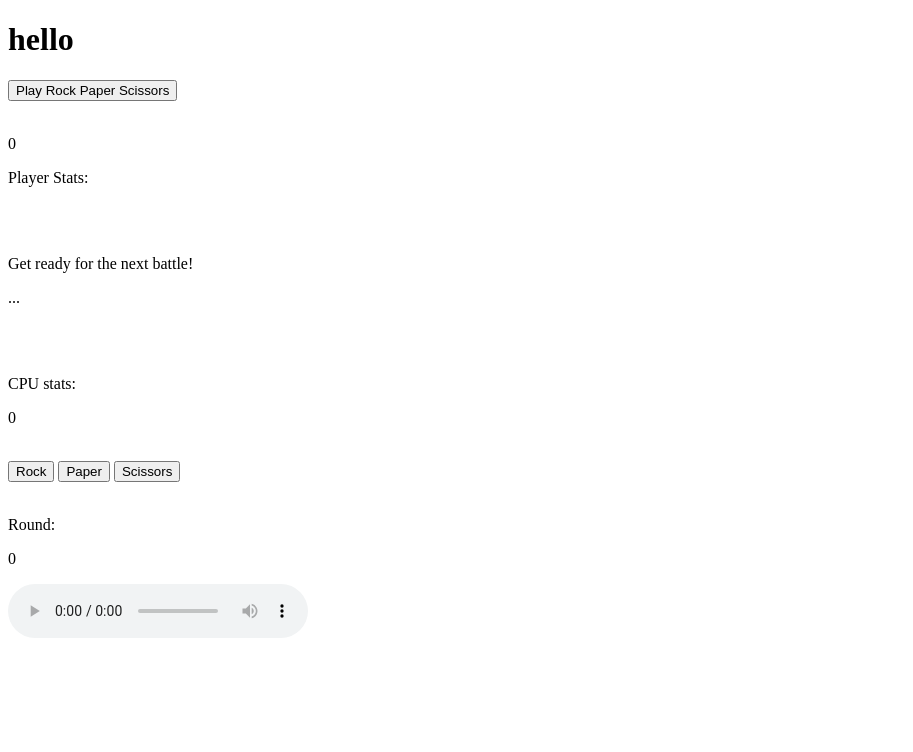
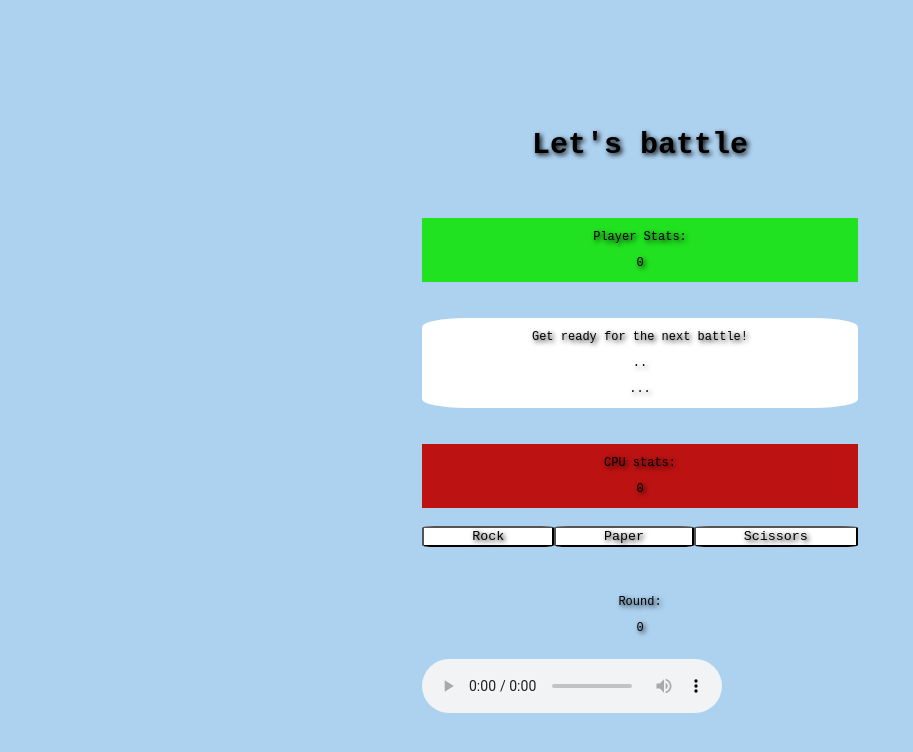
Before and after one commit to Ultorem/rock-paper-scissors, a website: page index.html in a window 1280 px wide. Shown: the whole page, without its empty margins (0-913 px from the left). Drawn offline with Linux system fonts and the light colour scheme.

Commit message:
added style to the app

```diff
--- a/app.js
+++ b/app.js
@@ -7,6 +7,7 @@ let userWinCount = 0;
 let cpuWinCount = 0;
 let roundMessagePlayer;
 let roundMessageCPU;
+let roundMessage;
 
 function rounds () {
     round++;
@@ -20,6 +21,7 @@ function cpuWins () {
     cpuWinCount++;
     console.log(cpuWinCount);
     document.getElementById("cpuStats").innerHTML = cpuWinCount;
+    document.getElementById("gameMessage").innerHTML = "CPU Wins!";
 
 }
 
@@ -29,6 +31,8 @@ function playerWins () {
     userWinCount++;
     console.log(userWinCount);
     document.getElementById("playerStats").innerHTML = userWinCount;
+    document.getElementById("gameMessage").innerHTML = "Player wins!";
+
 
 }
 
@@ -37,7 +41,7 @@ function playerWins () {
 //  function plays rockButton
 function rockButton () {
     console.log("user played rock");
-    roundMessagePlayer = ("user played rock");
+    roundMessagePlayer = ("Player used rock");
     computerChoice();
     userNum = 0;
     determineWinner();
@@ -49,11 +53,12 @@ function rockButton () {
 //  function plays paperButton
 function paperButton () {
     console.log("user played paper");
-    roundMessagePlayer = ("user played paper");
+    roundMessagePlayer = ("Player used paper");
     computerChoice();
     userNum = 1;
     determineWinner();
     rounds();
+    //prints player and cpu choice to index.html
     document.getElementById("gameMessagePlayer").innerHTML = roundMessagePlayer;
     document.getElementById("gameMessageCPU").innerHTML = roundMessageCPU;
 
@@ -62,7 +67,7 @@ function paperButton () {
 // function plays scissorButton
 function scissorButton () {
     console.log("user played scissor");
-    roundMessagePlayer = ("user played scissor");
+    roundMessagePlayer = ("Player used scissor");
     computerChoice();
     userNum = 2;
     determineWinner();
@@ -100,27 +105,28 @@ function computerChoice () {
 function determineWinner () {
     if (cpuNum === userNum) {
         return "Tie",
-        console.log("tie");
+        console.log("tie"),
+        document.getElementById("gameMessage").innerHTML = "Draw!";
     } else if (cpuNum === 0 && userNum === 2) {
         return "Computer wins",
         cpuWins (),
-        console.log("cpu wins");
+        console.log("CPU wins");
     } else if (cpuNum === 0 && userNum === 1) {
         return "User wins",
         playerWins (),
-        console.log("user wins");
+        console.log("User wins");
     } else if (cpuNum === 1 && userNum === 0) {
         return "Computer wins",
         cpuWins (),
-        console.log("cpu wins");
+        console.log("CPU wins");
     } else if (cpuNum === 1 && userNum === 2) {
         return "User wins",
         playerWins (),
-        console.log("user wins");
+        console.log("User wins");
     } else if (cpuNum === 2 && userNum === 0) {
         return "User wins",
         playerWins (),
-        console.log("user wins");
+        console.log("User wins");
     } else if (cpuNum === 2 && userNum === 1) {
         return "Computer wins",
         cpuWins (),
--- a/index.html
+++ b/index.html
@@ -11,30 +11,30 @@
     <title></title>
     <meta name="description" content="">
     <meta name="viewport" content="width=device-width, initial-scale=1">
-    <link rel="stylesheet" href="">
+    <link rel="stylesheet" href="style.css">
 </head>
 
 <body>
-    <h1>hello</h1>
+    <h1>Let's battle</h1>
 
-    <button class="button" id="initPlay" onclick="">Play Rock Paper Scissors</button>
     <br>
     <br>
-    <div id="statsArea">
+    <div id="containerArena">
+        <div id="playerCorner">
             <div id=""></div>
+            <p>Player Stats: </p>
             <p id="playerStats">0</p>
-        <p>Player Stats: </p>
         </div>
         <br>
         <br>
         <div id="gameArea">
             <p id="gameMessagePlayer">Get ready for the next battle!</p>
-            <p id="gameMessage></p>
+            <p id="gameMessage">..</p>
             <p id="gameMessageCPU">...</p>
         </div>
         <br>
         <br>
-    <div id="">
+        <div id="cpuCorner">
             <p>CPU stats:</p>
             <p id="cpuStats">0</p>
         </div>
@@ -42,18 +42,22 @@
             <div id="playerChoice"></div>
             <div id="cpuChoice"></div>
         </div>
+    </div>
     <br>
+    <div id="buttonArea">
     <button class="button" id="rockButton" onclick="rockButton()">Rock</button>
     <button class="button" id="paperButton" onclick="paperButton()">Paper</button>
     <button class="button" id="scissorButton" onclick="scissorButton()">Scissors</button>
+    </div>
     <br>
     <br>
     <div id="roundCountArea">
-        <p id="">Round: <div id="roundCounter">0</div>
+        <p id="">Round: <p id="roundCounter">0</p>
         </p>
     </div>
 
-    <audio controls autoplay><source src="song.mp4" type="audio/mpeg"></audio>
+    <audio controls autoplay>
+        <source src="song.mp4" type="audio/mpeg"></audio>
 
     <script src="app.js" async defer></script>
 </body>
--- /dev/null
+++ b/style.css
@@ -0,0 +1,65 @@
+#gameArea {
+    background-color: rgb(255, 255, 255);
+    border-radius: 10%;
+}
+
+#playerCorner {
+    background-color: rgb(33, 226, 33);
+}
+
+#cpuCorner {
+    background-color: rgb(189, 18, 18);
+
+}
+
+#containerArena {
+    flex-direction: column;
+    display: flex;
+    justify-content: space-evenly;
+}
+
+body {
+    margin-left: 33%;
+    margin-right: 33%;
+    margin-top: 10%;
+    margin-bottom: 10%;
+    background-color: rgb(173, 210, 240);
+}
+
+h1 {
+    display: flex;
+    justify-content: center;
+    font-size: 30px;
+    font-family: 'Courier New', Courier, monospace;
+    color: rgb(0, 0, 0);
+    text-shadow: 2px 2px 5px rgb(0, 0, 0);
+
+}
+
+p {
+    display: flex;
+    justify-content: center;
+    font-size: 12px;
+    font-family: 'Courier New', Courier, monospace;
+    color: rgb(0, 0, 0);
+    text-shadow: 2px 2px 5px rgb(0, 0, 0);
+}
+
+button{
+    display: flex;
+    flex-grow: 1;
+    justify-content: center;
+    align-items: stretch
+    font-size: 12px;
+    font-family: 'Courier New', Courier, monospace;
+    color: rgb(0, 0, 0);
+    text-shadow: 2px 2px 5px rgb(0, 0, 0);
+    background-color: rgb(255, 255, 255);
+    border-radius: 10%;
+    }
+
+    #buttonArea {
+        display: flex;
+        flex-direction: row;
+        justify-content: space-evenly;
+    }
```
Lines whose indentation alone changed are shown as unchanged.
